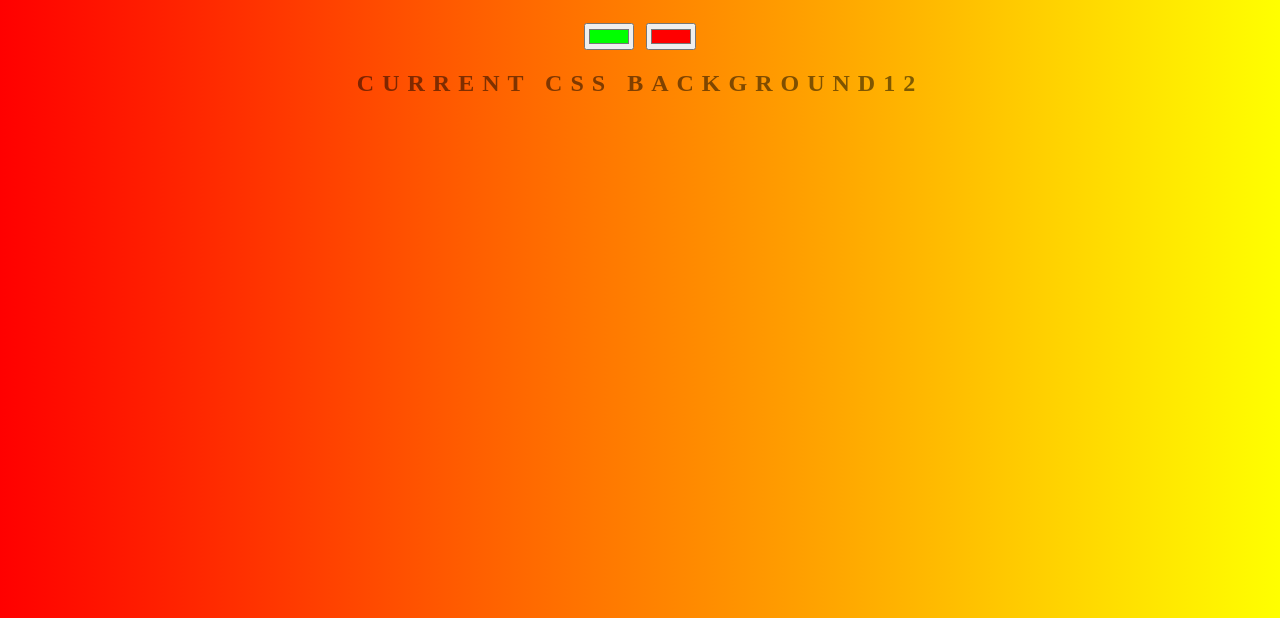
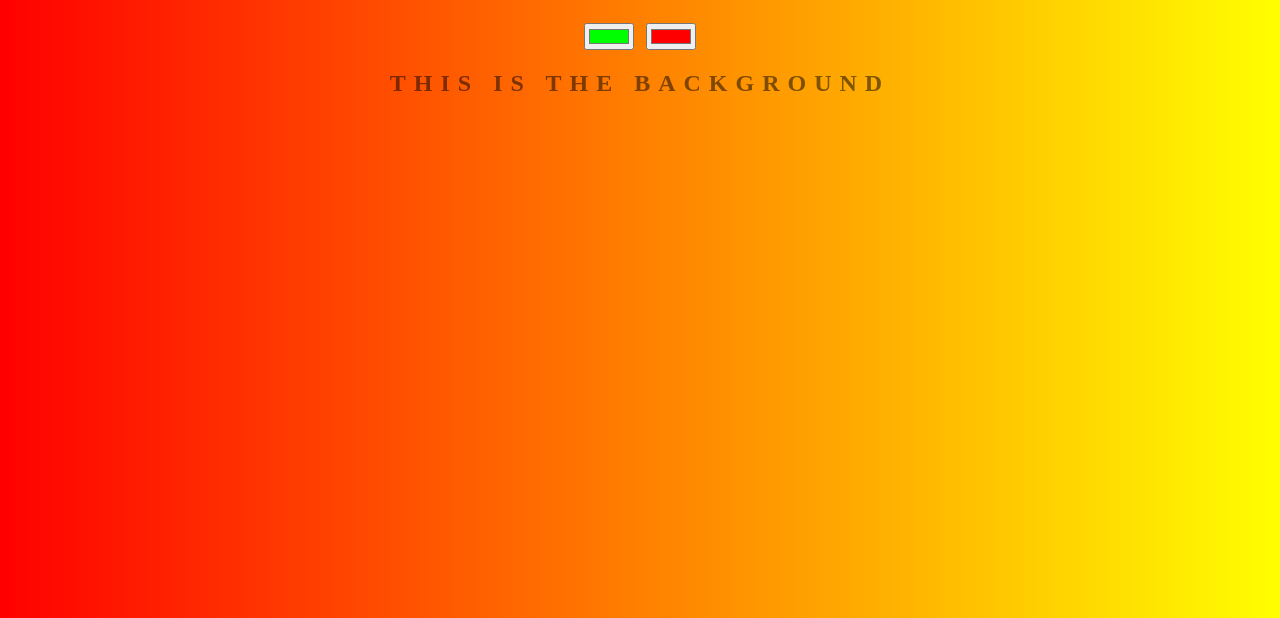
Before and after one commit to ShivaSenaReddy/backgroundgenerator, a plain HTML site: page index.html in a window 1280 px wide. Shown: the part 182-800 px from the top of the page. Drawn offline with Linux system fonts and the light colour scheme.

Commit message:
littlefeature

```diff
--- a/index.html
+++ b/index.html
@@ -8,7 +8,7 @@
 	<h1>COOL Generator Marcy</h1>
 	<input class="color1" type="color" name="color1" value="#00ff00">
 	<input class="color2" type="color" name="color2" value="#ff0000">
-	<h2>Current CSS Background12</h2>
+	<h2>This is the background</h2>
 	<h3></h3>
 	<script type="text/javascript" src="script.js"></script>
 </body>
```
